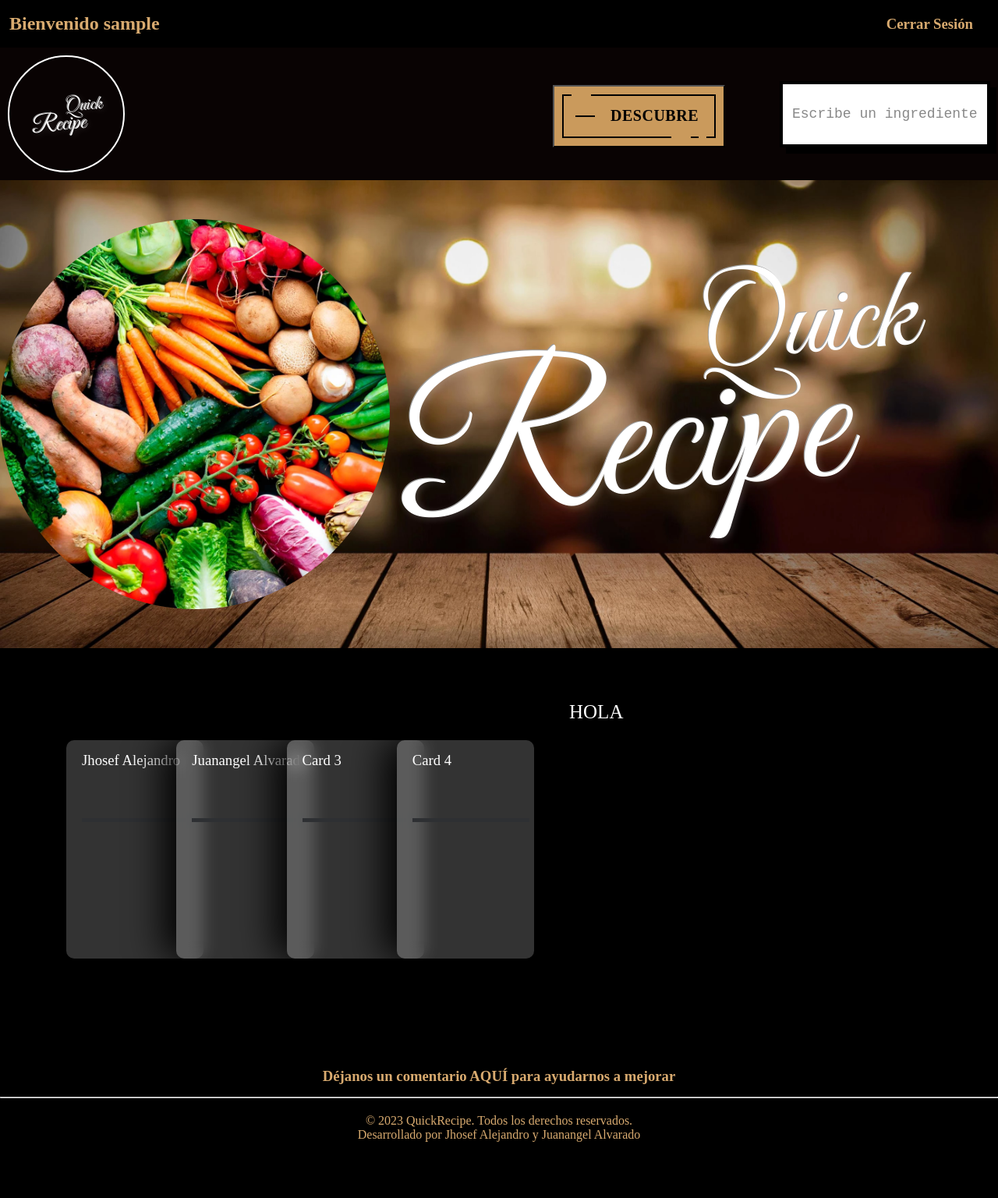
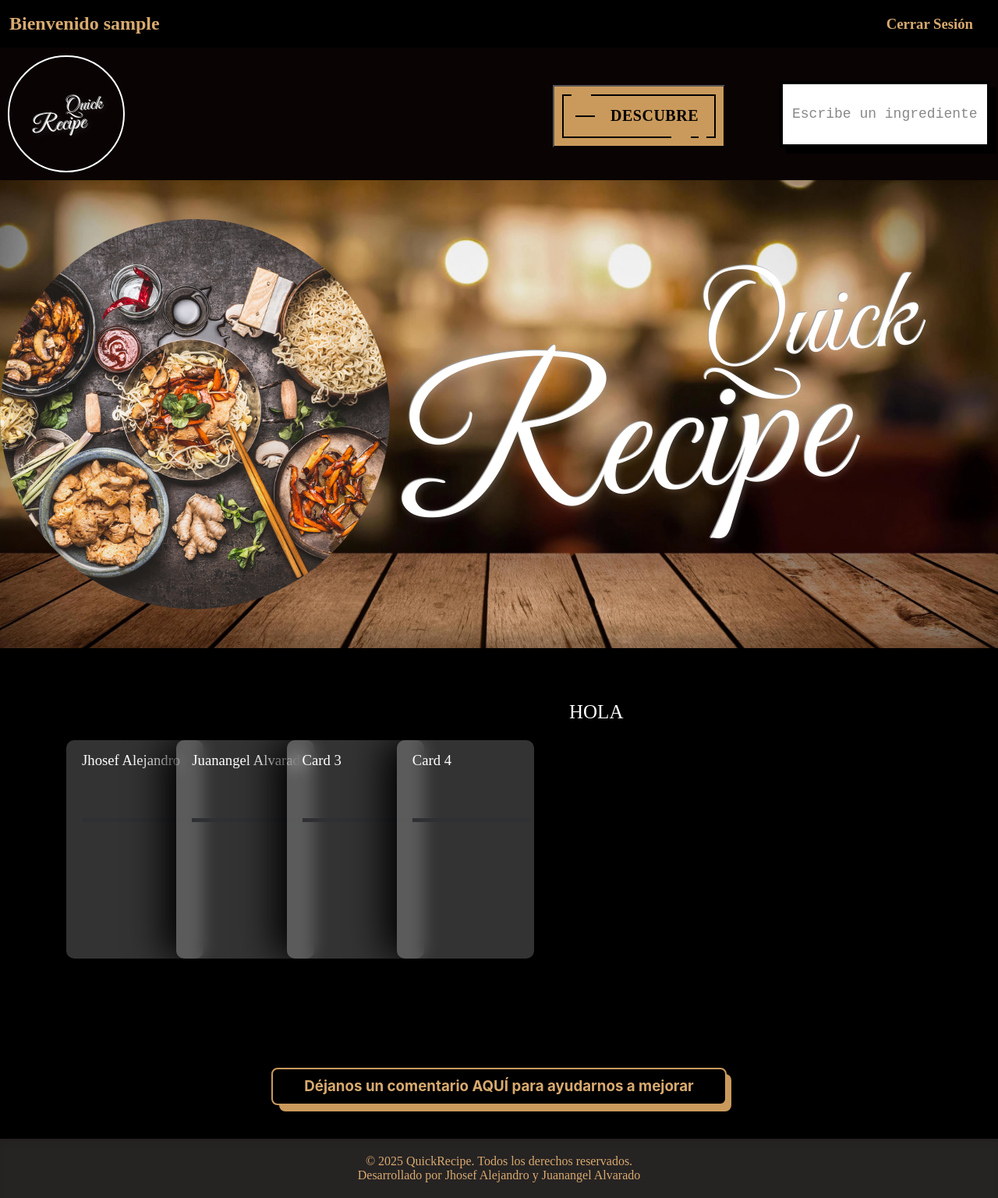
Before and after one commit to Panose-pixel/Quick-Recipe, a Flask app: page /QuickRecipe in a window 1280 px wide. Shown: the whole page at 78% size. Before the commit the page ends 1464 px from the top, so only its background shows below. Run offline with Flask 3, Linux system fonts and the light colour scheme; the visitor is signed in with stand-in values (Sample User, id 1); some libraries are stand-ins or nearby versions.

Commit message:
Quick_Recipe/rework

```diff
--- a/app.py
+++ b/app.py
@@ -1,6 +1,6 @@
 import pymysql
 pymysql.install_as_MySQLdb()
-from flask import Flask, render_template, request, redirect, url_for, session, flash, get_flashed_messages
+from flask import Flask, render_template, request, redirect, url_for, session, flash
 from flask_mysqldb import MySQL
 from functools import wraps
 import datetime
--- a/static/Estilos/estilos.css
+++ b/static/Estilos/estilos.css
@@ -519,21 +519,6 @@ footer {
 .comentarios a {
   color: #d8aa6f;
   text-decoration: none;
-  &:hover {  .instrucciones {
-    display: none;
-    text-align: justify;
-    text-justify: inter-word;
-    position: absolute;
-    background: black;
-    padding: 15px;
-    border: 1px solid #aaa;
-    border-radius: 8px;
-    box-shadow: 0 0 10px rgba(0, 0, 0, 0.2);
-    z-index: 1;
-    color: white;
-  }
-    text-decoration: underline;
-  }
 }
 
 /* BOTON DESCUBRE */
@@ -679,6 +664,91 @@ footer {
   color: #ffffff;
 }
 
+.button-56 {
+  margin: 0 auto;
+  align-items: center;
+  background-color: #000000;
+  border: 2px solid #ca9a5c;
+  border-radius: 8px;
+  box-sizing: border-box;
+  color: #ca9a5c;
+  cursor: pointer;
+  display: flex;
+  font-family: Inter,sans-serif;
+  font-size: 16px;
+  height: 48px;
+  justify-content: center;
+  line-height: 24px;
+  max-width: 100%;
+  padding: 0 25px;
+  position: relative;
+  text-align: center;
+  text-decoration: none;
+  user-select: none;
+  -webkit-user-select: none;
+  touch-action: manipulation;
+    &:hover{
+    box-shadow: #ca9a5c 0px 0px 10px ;
+  }
+}
+
+.button-56:after {
+  background-color: #ca9a5c;
+  border-radius: 8px;
+  content: "";
+  display: block;
+  height: 48px;
+  left: 0;
+  width: 100%;
+  position: absolute;
+  top: -2px;
+  transform: translate(8px, 8px);
+  transition: transform .2s ease-out;
+  z-index: -1;
+}
+
+.button-56:hover:after {
+  transform: translate(0, 0);
+}
+
+.button-56:active {
+  background-color: #ffdeda;
+  outline: 0;
+}
+
+.button-56:hover {
+  outline: 0;
+}
+
+.footer-container {
+  margin-bottom: 0%;
+  background-color: #493323ae;
+  padding: 30px;
+  text-align: center;
+  width: 100%;
+}
+
+
+footer {
+  box-shadow: inset 0 8px 10px -6px #231e1e;
+  box-shadow: inset 0 8px 10px -6px #231e1e;
+  margin-top: 2.7rem;
+  background-color: #262323;
+  padding: 20px;
+  color: #d8aa6f;
+  font-family: serif;
+  font-size: 16px;
+  text-align: center;
+  margin-bottom: 0px;
+}
+
+@media (min-width: 768px) {
+  .button-56 {
+    padding: 0 40px;
+  }
+}
+
+
 @keyframes typing {
   from {
     width: 0px;
--- a/templates/Mipgn.html
+++ b/templates/Mipgn.html
@@ -61,7 +61,7 @@
         <div>
           <img
             class="imagen-principal"
-            src="{{ url_for('static', filename='imagenes/beneficios-de-las-verduras.webp') }}"
+            src="{{ url_for('static', filename='imagenes/comida_deliciosa.jpg') }}"
             alt=""
           />
         </div>
@@ -79,8 +79,6 @@
         <button class="Botones">Cerdo</button>
         <button class="Botones">Arroces</button>
         <button class="Botones">Sopas</button>
-        <button class="Botones">11111</button>
-        <button class="Botones">22222</button>
       </form>
     </div>
 
@@ -145,15 +143,19 @@
       </div>
     </div>
     <div class="comentarios">
-      <h3>
+      <button class="button-56" role="button">
+        <h3>
         <a href="/comentarios"
           >Déjanos un comentario AQUÍ para ayudarnos a mejorar</a>
-      </h3>
+        </h3>
+      </button>
     </div>
-    <hr>
+
+
+
     <div clas="footer-container">
       <footer class="footer">
-        <p>© 2023 QuickRecipe. Todos los derechos reservados.</p>
+        <p>© 2025 QuickRecipe. Todos los derechos reservados.</p>
         <p>Desarrollado por Jhosef Alejandro y Juanangel Alvarado</p>
       </footer>
     </div>
```
Also changed, not shown: static/Estilos/comentarios.css (+35 -9 lines), static/Estilos/error404.css (+49 -2 lines), static/Estilos/login.css (+10 -8 lines), static/Estilos/registro.css (+14 -12 lines), templates/404.html (+5 -3 lines), templates/Registro.html (+9 -7 lines), templates/comentarios.html (+7 -2 lines), templates/login.html (+8 -8 lines), static/IMAGENES/comida_deliciosa.jpg (renamed from static/IMAGENES/ingrediente_cover3.jpg).
